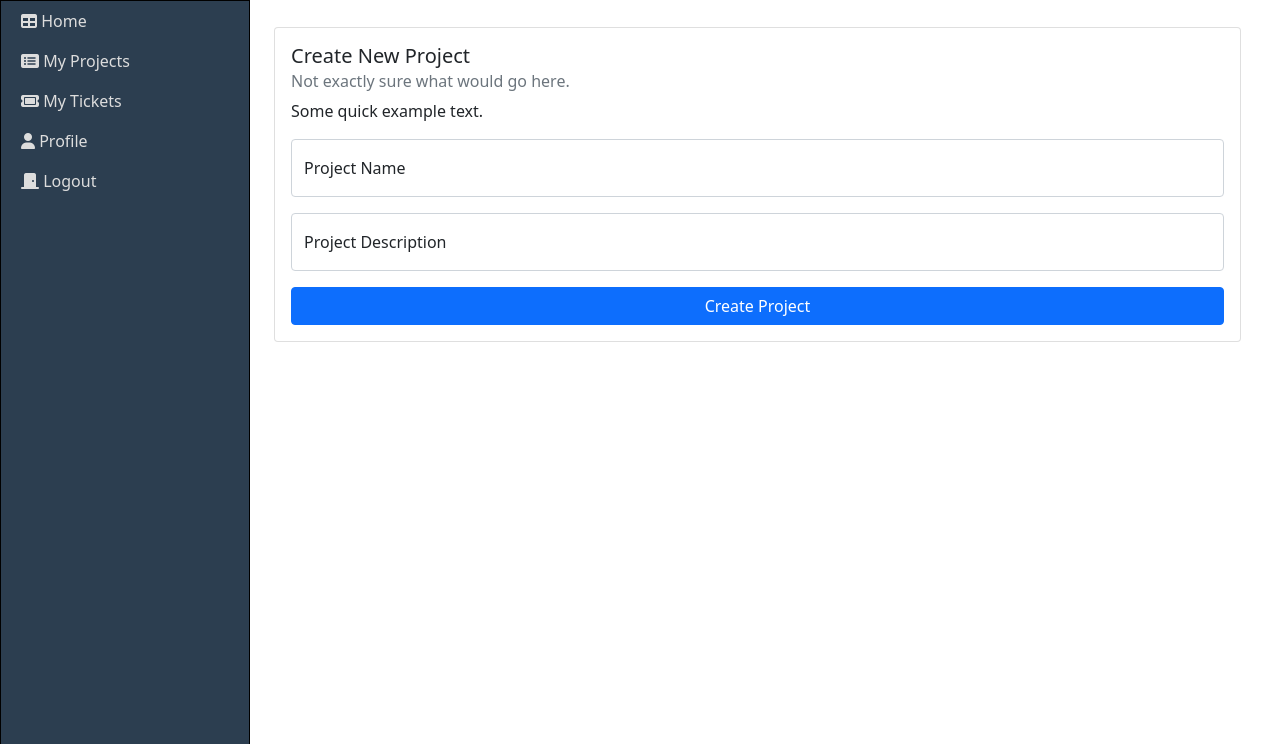
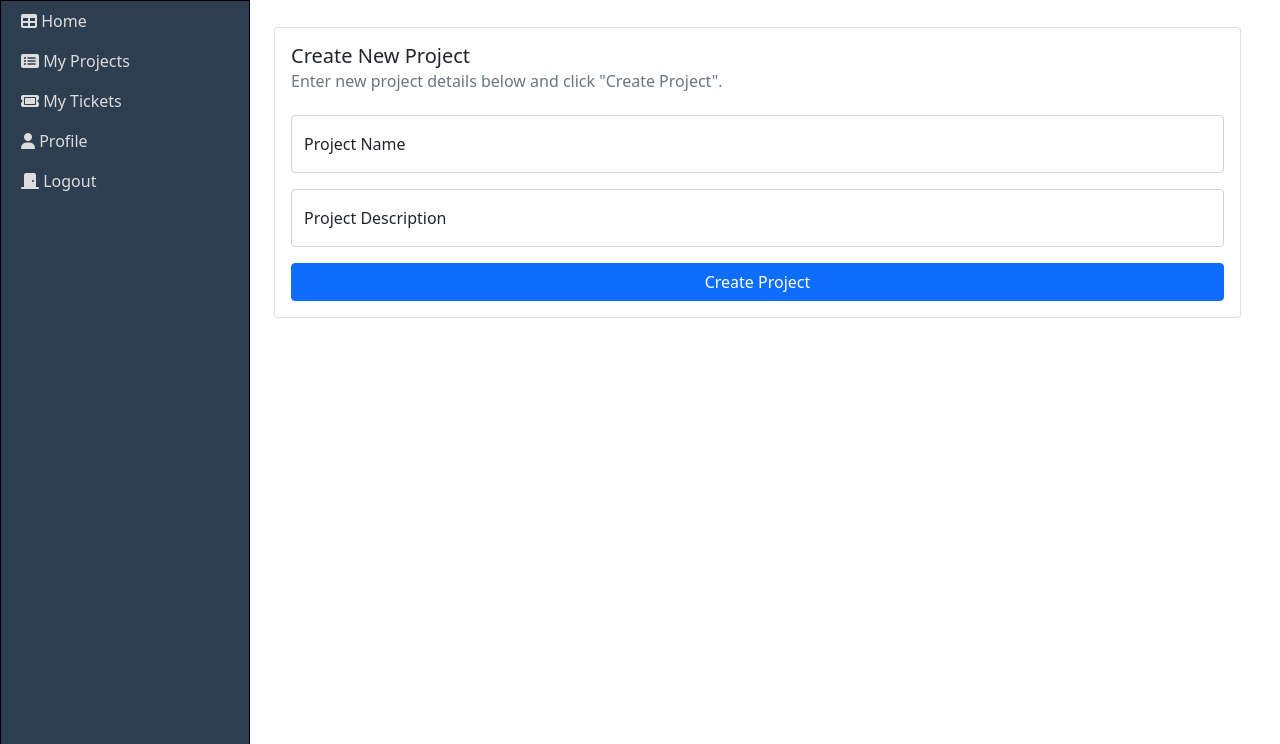
Before and after one commit to marrocelli/Bug-Tracker, a Flask app: page /my-projects/create-project in a window 1280 px wide. Shown: the part 56-800 px from the top of the page. Run offline with Flask 2, Linux system fonts and the light colour scheme; the visitor is signed in with stand-in values (Sample User, id 1); data comes from the database, SQL or seed files in the repository; data that the repository does not hold is empty; some libraries are stand-ins or nearby versions.

Commit message:
Made changes to module headings

```diff
--- a/website/templates/create_project.html
+++ b/website/templates/create_project.html
@@ -6,9 +6,8 @@
     <div class="container-fluid">
         <div class="card">
             <div class="card-body">
-                <h5 class="card-title">Create New Project</h5>
-                <h6 class="card-subtitle mb-2 text-muted">Not exactly sure what would go here.</h6>
-                <p class="card-text">Some quick example text.</p>
+                <h5 class="card-title mb-2">Create New Project</h5>
+                <h6 class="card-subtitle mb-4 text-muted">Enter new project details below and click "Create Project".</h6>
                 <form method="POST" class="form-create-project">
                     {{ form.hidden_tag() }}
                     <div class="form-floating mb-3">
--- a/website/templates/create_ticket.html
+++ b/website/templates/create_ticket.html
@@ -6,9 +6,8 @@
     <div class="container-fluid">
         <div class="card">
           <div class="card-body">
-            <h5 class="card-title">Create New Ticket</h5>
-            <h6 class="card-subtitle mb-2 text-muted">Not exactly sure what would go here.</h6>
-            <p class="card-text">Some quick example text.</p>
+            <h5 class="card-title mb-2">Create New Ticket</h5>
+            <h6 class="card-subtitle mb-4 text-muted">Enter new ticket information and click "Submit Ticket".</h6>
             <form method="POST" class="form-create-project">
                 {{ form.hidden_tag() }}
                 <div class="form-floating mb-3">
--- a/website/templates/my_projects.html
+++ b/website/templates/my_projects.html
@@ -10,7 +10,7 @@
             <div class="card-body">
                 <h5 class="card-title">Your Projects</h5>
                 <h6 class="card-subtitle mb-2 text-muted">Here you can see all of your projects.</h6>
-                <p class="card-text">Click on "Details" to get an in-depth look of an individual project.</p>
+                <p class="card-text">Click on "Details" to get an in-depth look at an individual project.</p>
                 <!-- Search bar/functionality here. -->
                 <div class="table-responsive">
                     <table class="table table-hover">
```
